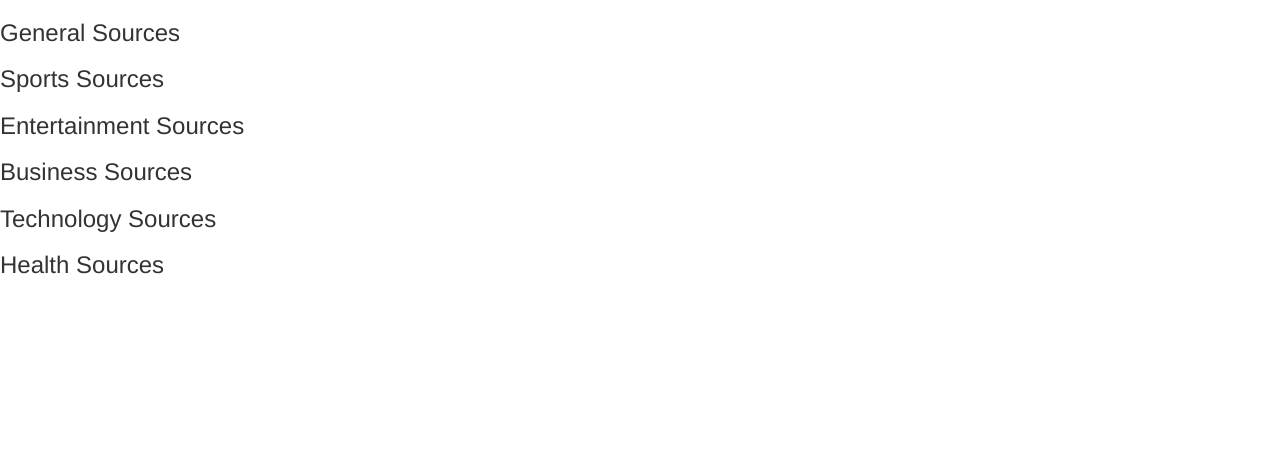
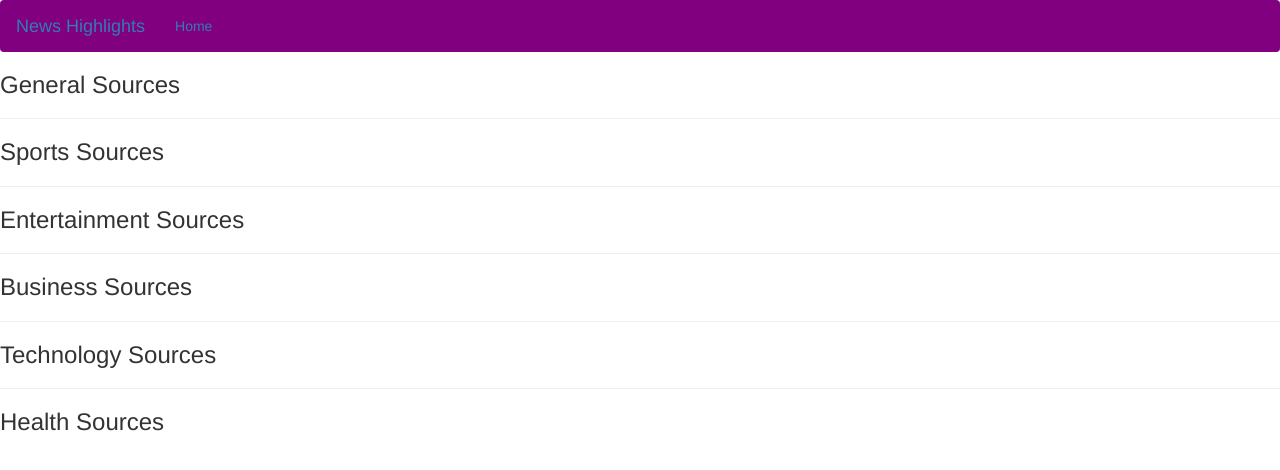
Before and after one commit to Anne56njeri/Newsapp, a Flask app: template app/templates/index.html in a window 1280 px wide. Shown: the top 470 px of the page. Run offline with Flask 2, Linux system fonts and the light colour scheme; the template is opened without the code that fills it, so the values that code supplies are empty; some libraries are stand-ins or nearby versions.

Commit message:
added a navbar

```diff
--- a/app/main/views.py
+++ b/app/main/views.py
@@ -11,5 +11,6 @@ def index():
     health=get_sources('us','health')
     technology=get_sources('us','technology')
     general=get_sources('us','general')
+    general_ch=('ch','general')
     title = 'Home - welcome to Newsapp'
-    return render_template('index.html', title = title ,business = business, sports=sports,entertainment=entertainment,health=health, technology=technology,general=general)
+    return render_template('index.html', title = title ,business = business, sports=sports,entertainment=entertainment,health=health, technology=technology,general=general,general_ch=general)
--- a/app/templates/base.html
+++ b/app/templates/base.html
@@ -1 +1,4 @@
 {% extends 'bootstrap/base.html'%}
+{% block navbar %}
+{%include 'navbar.html'%}
+{% endblock %}
--- a/app/templates/index.html
+++ b/app/templates/index.html
@@ -4,31 +4,39 @@
   {% block content%}
 <body>
 <!--Business sources-->
+
 <h3> General Sources </h3>
 <ul>
   {{macro.displaySources(general)}}
 </ul>
+<hr>
 <h3> Sports Sources</h3>
 <ul>
   {{macro.displaySources(sports)}}
 </ul>
-
+<hr>
 <h3> Entertainment Sources<h3>
   <ul>
   {{macro.displaySources(entertainment)}}
 </ul>
+<hr>
 <h3>Business Sources</h3>
 <ul>
   {{macro.displaySources(business)}}
 </ul>
+<hr>
 <h3> Technology Sources</h3>
 <ul>
   {{macro.displaySources(technology)}}
 </ul>
+<hr>
 <h3> Health Sources</h3>
 <ul>
   {{macro.displaySources(health)}}
 </ul>
+
+
+
 </body>
 {% endblock %}
 </div>
--- /dev/null
+++ b/app/templates/navbar.html
@@ -0,0 +1,18 @@
+<div class="navbar navbar-light" role="navigation" style="background-color :#800080;">
+    <div class="container-fluid">
+            <div class="navbar-header">
+                <button type="button" class="navbar-toggle" data-toggle="collapse" data-target=".navbar-collapse">
+                  <span class="sr-only">Toggle navigation</span>
+                  <span class="icon-bar"></span>
+                  <span class="icon-bar"></span>
+                  <span class="icon-bar"></span>
+                </button>
+                <a class="navbar-brand" href="/">News Highlights </a>
+            </div>
+            <div class="navbar-collapse collapse">
+                <ul class="nav navbar-nav">
+                    <li><a href="/">Home</a></li>
+            </div>
+
+        </div>
+    </div>
```
